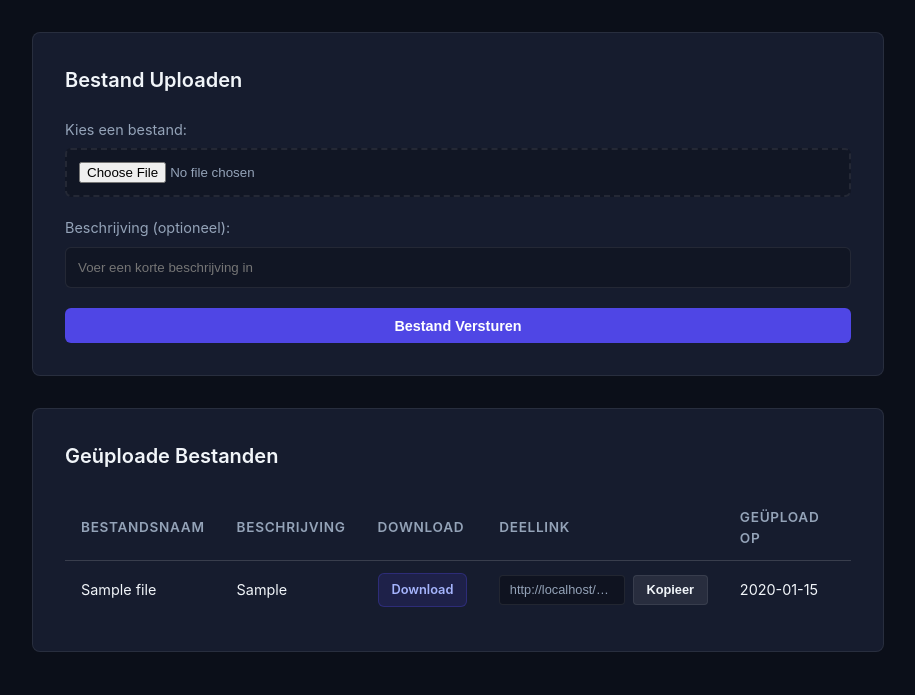
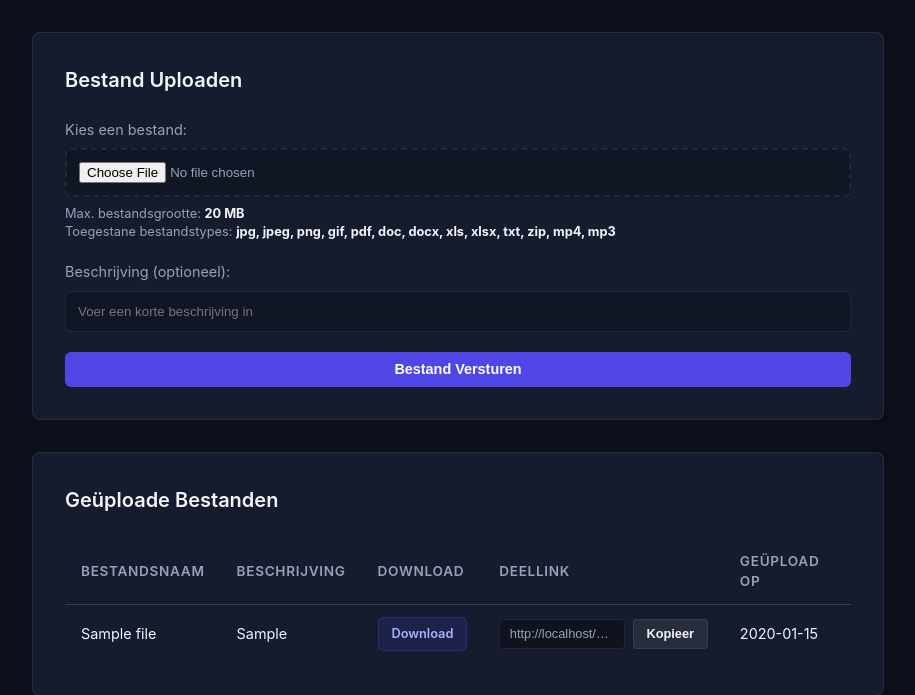
Before and after one commit to Jibrilidrissi/Project-week-filetransfer, a PHP site: page /voorpagina.php in a window 1280 px wide. Shown: the part 76-771 px from the top of the page, without its empty margins (182-1097 px from the left). Run offline with PHP 8.4, Linux system fonts and the light colour scheme; the visitor is signed in with stand-in values (Sample User, id 1); tables that the repository leaves empty or names only in its code hold one stand-in row (values such as "Sample post").

Commit message:
Bestandsuploads met limieten (bestandstypen en max. grootte) geconfigureerd in config.php

```diff
--- a/style/style.css
+++ b/client/style.css
@@ -168,6 +168,18 @@ body {
     cursor: pointer;
 }
 
+.form-help-text {
+    display: block;
+    margin-top: 0.5rem;
+    font-size: 0.8rem;
+    color: var(--text-muted);
+    line-height: 1.4;
+}
+
+.form-help-text strong {
+    color: var(--text-color);
+}
+
 /* Alert Notification */
 .alert {
     padding: 1rem;
@@ -305,7 +317,8 @@ body {
     text-align: left;
 }
 
-.files-table th, .files-table td {
+.files-table th,
+.files-table td {
     padding: 0.75rem 1rem;
     border-bottom: 1px solid var(--border-color);
 }
--- /dev/null
+++ b/config/config.php
@@ -0,0 +1,5 @@
+<?php
+// Bestandsupload restricties
+define('ALLOWED_EXTENSIONS', ['jpg', 'jpeg', 'png', 'gif', 'pdf', 'doc', 'docx', 'xls', 'xlsx', 'txt', 'zip', 'mp4', 'mp3']);
+define('MAX_FILE_SIZE', 20 * 1024 * 1024); // 20 Megabytes in bytes
+?>
--- /dev/null
+++ b/config/db.php
@@ -0,0 +1,12 @@
+<?php
+$servername = "localhost";
+$username = "root";
+$password = "";
+$dbname = "filetransfer";
+
+try {
+    $conn = new PDO("mysql:host=$servername;dbname=$dbname", $username, $password);
+    $conn->setAttribute(PDO::ATTR_ERRMODE, PDO::ERRMODE_EXCEPTION);
+} catch(PDOException $e) {
+    die("Verbinding mislukt: " . $e->getMessage());
+}
--- a/voorpagina.php
+++ b/server/voorpagina.php
@@ -1,31 +1,21 @@
 <?php
 session_start();
 
-// Sessie-controle: als de gebruiker niet is ingelogd, stuur hem terug naar index.php
+// Sessie-controle: als de gebruiker niet is ingelogd, stuur hem terug naar index.php in client
 if (!isset($_SESSION["user_id"])) {
-    header("Location: index.php");
+    header("Location: ../client/index.php");
     exit();
 }
 
-// Database verbinding parameters
-$servername = "localhost";
-$username = "root";
-$password = "";
-$dbname = "filetransfer";
-
-try {
-    // Verbinding maken met de database via PDO
-    $conn = new PDO("mysql:host=$servername;dbname=$dbname", $username, $password);
-    $conn->setAttribute(PDO::ATTR_ERRMODE, PDO::ERRMODE_EXCEPTION);
-} catch(PDOException $e) {
-    die("Verbinding mislukt: " . $e->getMessage());
-}
+// Database verbinding via config
+require_once __DIR__ . '/../config/db.php';
+require_once __DIR__ . '/../config/config.php';
 
 $melding = "";
 $meldingType = ""; // "success" of "error"
 
-// Vaste uploadmap definiëren en aanmaken als deze nog niet bestaat
-$uploadDir = __DIR__ . '/uploads/';
+// Vaste uploadmap definiëren (in de root) en aanmaken als deze nog niet bestaat
+$uploadDir = __DIR__ . '/../uploads/';
 if (!is_dir($uploadDir)) {
     mkdir($uploadDir, 0755, true);
 }
@@ -38,12 +28,23 @@ if ($_SERVER["REQUEST_METHOD"] == "POST" && isset($_FILES["bestand"])) {
     // Controleer of er geen fouten waren tijdens de upload
     if ($file["error"] === UPLOAD_ERR_OK) {
         $originalName = basename($file["name"]);
+        $ext = strtolower(pathinfo($originalName, PATHINFO_EXTENSION));
+        $baseName = pathinfo($originalName, PATHINFO_FILENAME);
 
-        // Genereer een unieke bestandsnaam om overschrijven te voorkomen
-        $ext = pathinfo($originalName, PATHINFO_EXTENSION);
-        $baseName = pathinfo($originalName, PATHINFO_FILENAME);
+        // CONTROLES:
+        // 1. Controleer bestandstype
+        if (!in_array($ext, ALLOWED_EXTENSIONS)) {
+            $melding = "Dit bestandstype (." . htmlspecialchars($ext) . ") is niet toegestaan.";
+            $meldingType = "error";
+        }
+        // 2. Controleer maximale bestandsgrootte
+        elseif ($file["size"] > MAX_FILE_SIZE) {
+            $melding = "Het bestand is te groot. Maximale grootte is " . (MAX_FILE_SIZE / (1024 * 1024)) . " MB.";
+            $meldingType = "error";
+        }
+        else {
+            // Unieke naam genereren
             $uniqueName = $baseName . "_" . time() . ($ext ? "." . $ext : "");
-
             $targetPath = $uploadDir . $uniqueName;
 
             // Verplaats het bestand van de tijdelijke locatie naar de uploadmap
@@ -62,6 +63,7 @@ if ($_SERVER["REQUEST_METHOD"] == "POST" && isset($_FILES["bestand"])) {
             } else {
                 $melding = "Er is een fout opgetreden bij het opslaan van het bestand op de server.";
                 $meldingType = "error";
+            }
         }
     } else {
         // Bepaal de foutmelding op basis van de PHP upload error code
@@ -97,7 +99,7 @@ try {
     <meta name="viewport" content="width=device-width, initial-scale=1.0">
     <meta charset="UTF-8">
     <title>Voorpagina - Bestandsupload</title>
-    <link rel="stylesheet" href="style/style.css?v=<?php echo time(); ?>">
+    <link rel="stylesheet" href="../client/style.css">
 </head>
 <body>
 
@@ -106,7 +108,7 @@ try {
             <h1 class="header__logo">FileTransfer</h1>
             <div class="header__user">
                 <span>Ingelogd als: <strong><?php echo htmlspecialchars($_SESSION["email"]); ?></strong></span>
-                <a href="index.php?action=logout" class="btn btn--logout">Uitloggen</a>
+                <a href="../client/index.php?action=logout" class="btn btn--logout">Uitloggen</a>
             </div>
         </div>
     </header>
@@ -127,6 +129,10 @@ try {
                 <div class="form-group">
                     <label for="bestand" class="form-label">Kies een bestand:</label>
                     <input type="file" name="bestand" id="bestand" required class="form-control-file">
+                    <p class="form-help-text">
+                        Max. bestandsgrootte: <strong><?php echo (MAX_FILE_SIZE / (1024 * 1024)); ?> MB</strong><br>
+                        Toegestane bestandstypes: <strong><?php echo implode(', ', ALLOWED_EXTENSIONS); ?></strong>
+                    </p>
                 </div>
 
                 <div class="form-group">
@@ -161,7 +167,7 @@ try {
                                     <td><?php echo htmlspecialchars($bestand["name"]); ?></td>
                                     <td><?php echo htmlspecialchars($bestand["beschrijving"] ?: '-'); ?></td>
                                     <td>
-                                        <a href="uploads/<?php echo urlencode($bestand["data"]); ?>" download="<?php echo htmlspecialchars($bestand["name"]); ?>" class="btn btn--download">
+                                        <a href="../uploads/<?php echo urlencode($bestand["data"]); ?>" download="<?php echo htmlspecialchars($bestand["name"]); ?>" class="btn btn--download">
                                             Download
                                         </a>
                                     </td>
```
Also changed, not shown: client/index.php (renamed from index.php, +6 -18 lines), server/download.php (renamed from download.php, +3 -10 lines), README.md, client/script.js (added), style.css (deleted), 1 other file. Lines whose indentation alone changed are shown as unchanged.
